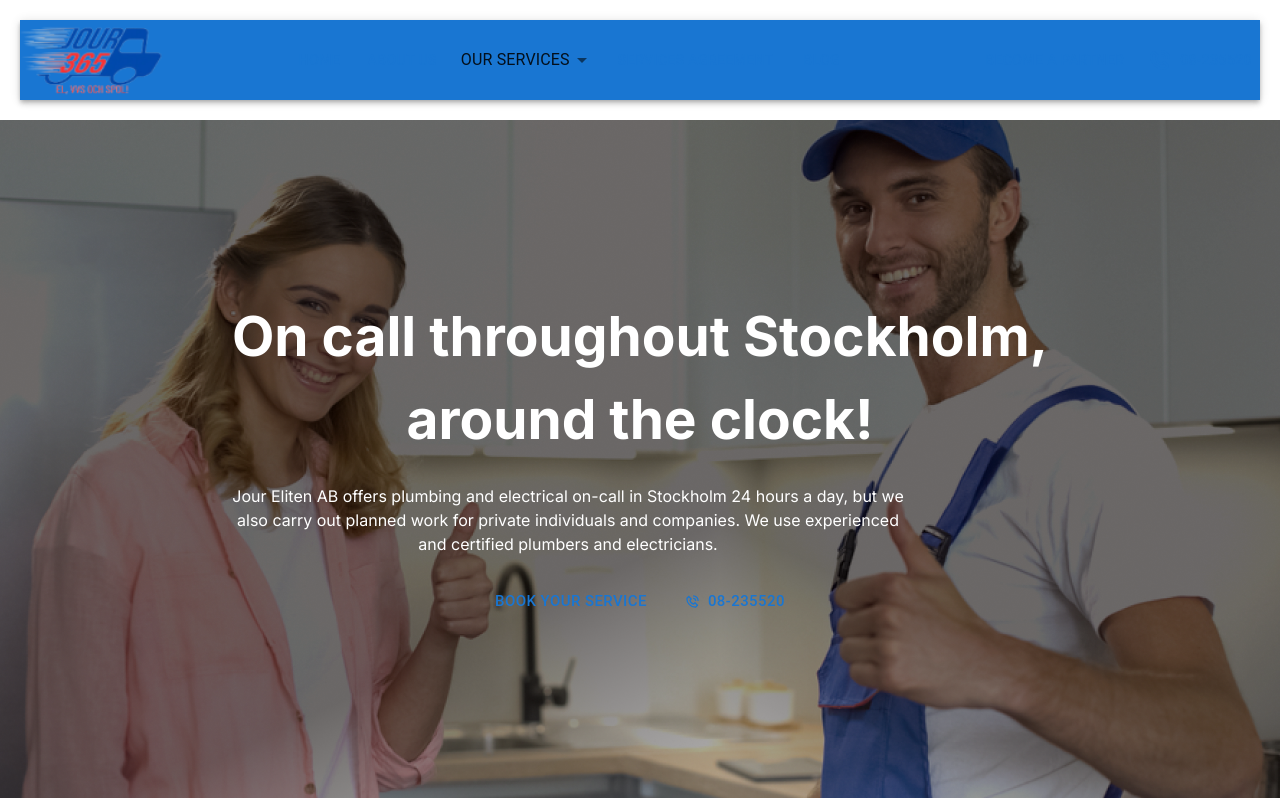
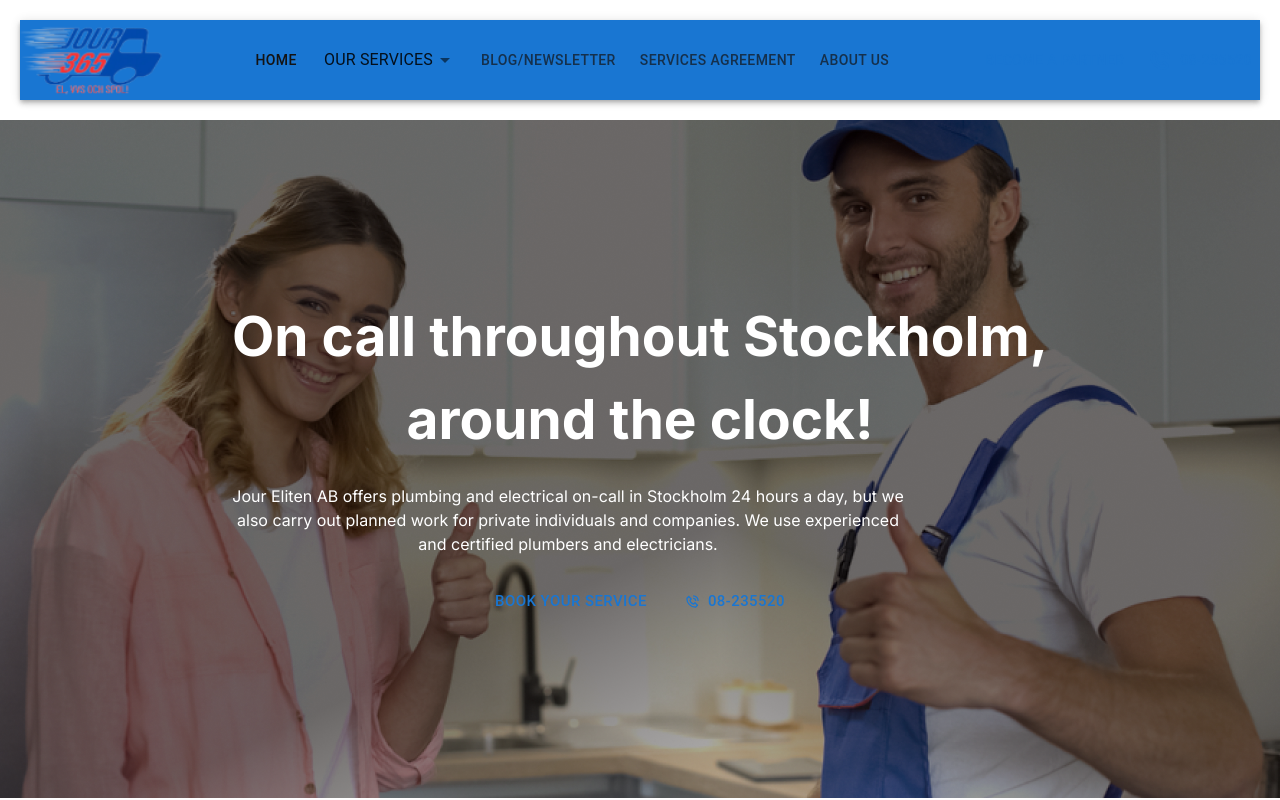
Before and after one commit to TheRakib/Needz-website, a Next.js app: page / in a window 1280 px wide. Shown: the top 800 px of the page. Built offline with nearby package versions, Linux system fonts and the light colour scheme.

Commit message:
active route added

```diff
--- a/components/Layout/Navbar.tsx
+++ b/components/Layout/Navbar.tsx
@@ -14,7 +14,7 @@ import { twMerge } from "tailwind-merge";
 import { BiPhoneCall } from "react-icons/bi";
 import { Select } from "@mui/material";
 import { services } from "@/Constants";
-import { useRouter } from "next/navigation";
+import { usePathname, useRouter } from "next/navigation";
 
 const pages = [
   {
@@ -24,23 +24,23 @@ const pages = [
   },
   {
     id: 2,
-    title: "About Us",
-    link: "/",
+    title: "Our Services",
+    link: "/services",
   },
   {
     id: 3,
-    title: "Our Services",
-    link: "/",
+    title: "Blog/newsletter",
+    link: "/blog",
   },
   {
     id: 4,
     title: "Services Agreement",
-    link: "/",
+    link: "/aggrement",
   },
   {
     id: 5,
-    title: "Blog",
-    link: "/",
+    title: "About Us",
+    link: "/about",
   },
 ];
 function Navbar() {
@@ -49,6 +49,7 @@ function Navbar() {
   );
 
   const router = useRouter();
+  const pathName = usePathname();
 
   const handleOpenNavMenu = (event: React.MouseEvent<HTMLElement>) => {
     setAnchorElNav(event.currentTarget);
@@ -79,10 +80,17 @@ function Navbar() {
             // onMouseEnter={handleMouseEnter}
             // onMouseLeave={handleMouseLeave}
             sx={{ my: 2, display: "block" }}
-            className="text-black/70 capitalize text-base xl:text-lg font-normal font-inter whitespace-nowrap"
+            className=" capitalize text-base xl:text-lg font-normal font-inter whitespace-nowrap"
           >
             {page.title !== "Our Services" ? (
-              <span onClick={() => router.push(`/`)}>{page.title}</span>
+              <span
+                onClick={() => router.push(page.link)}
+                className={`${
+                  pathName === page.link ? "text-black" : "text-black/70"
+                } font-medium`}
+              >
+                {page.title}
+              </span>
             ) : (
               <Select
                 variant="standard"
@@ -92,7 +100,9 @@ function Navbar() {
                 disableUnderline
                 displayEmpty
                 onChange={handleCloseNavMenu}
-                className="text-black/70 text-base"
+                className={`${
+                  pathName.includes(page.link) ? "text-black" : "text-black/70"
+                } text-base font-medium`}
                 sx={{
                   minWidth: "120px",
                 }}
```
